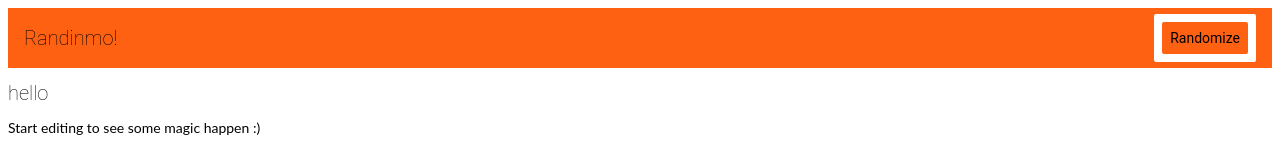
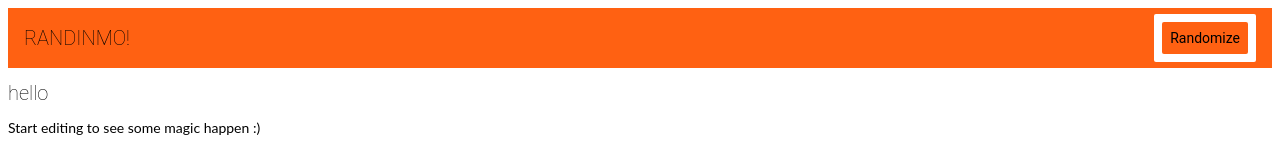
Before and after one commit to KadeS04/Dama, an Angular app: page / in a window 1280 px wide. Shown: the top 160 px of the page. Built offline with nearby package versions, Linux system fonts and the light colour scheme.

Commit message:
1 file modified

```diff
--- a/src/app/top-bar/top-bar.component.html
+++ b/src/app/top-bar/top-bar.component.html
@@ -1,3 +1,3 @@
-<h1>Randinmo!</h1>
+<h1>RANDINMO!</h1>
 
 <a class="button fancy-button"><button onclick="location.reload();">Randomize</button>
```
